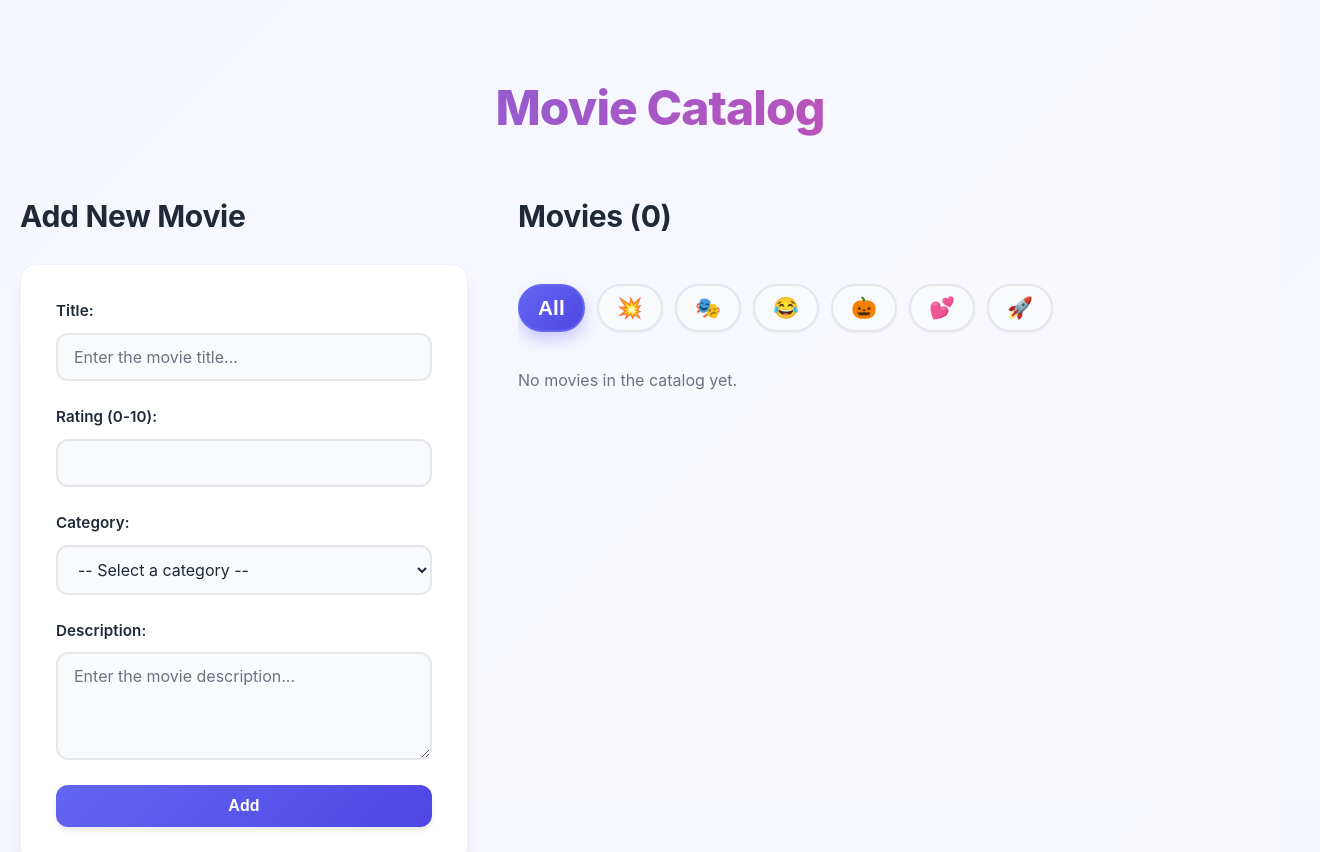
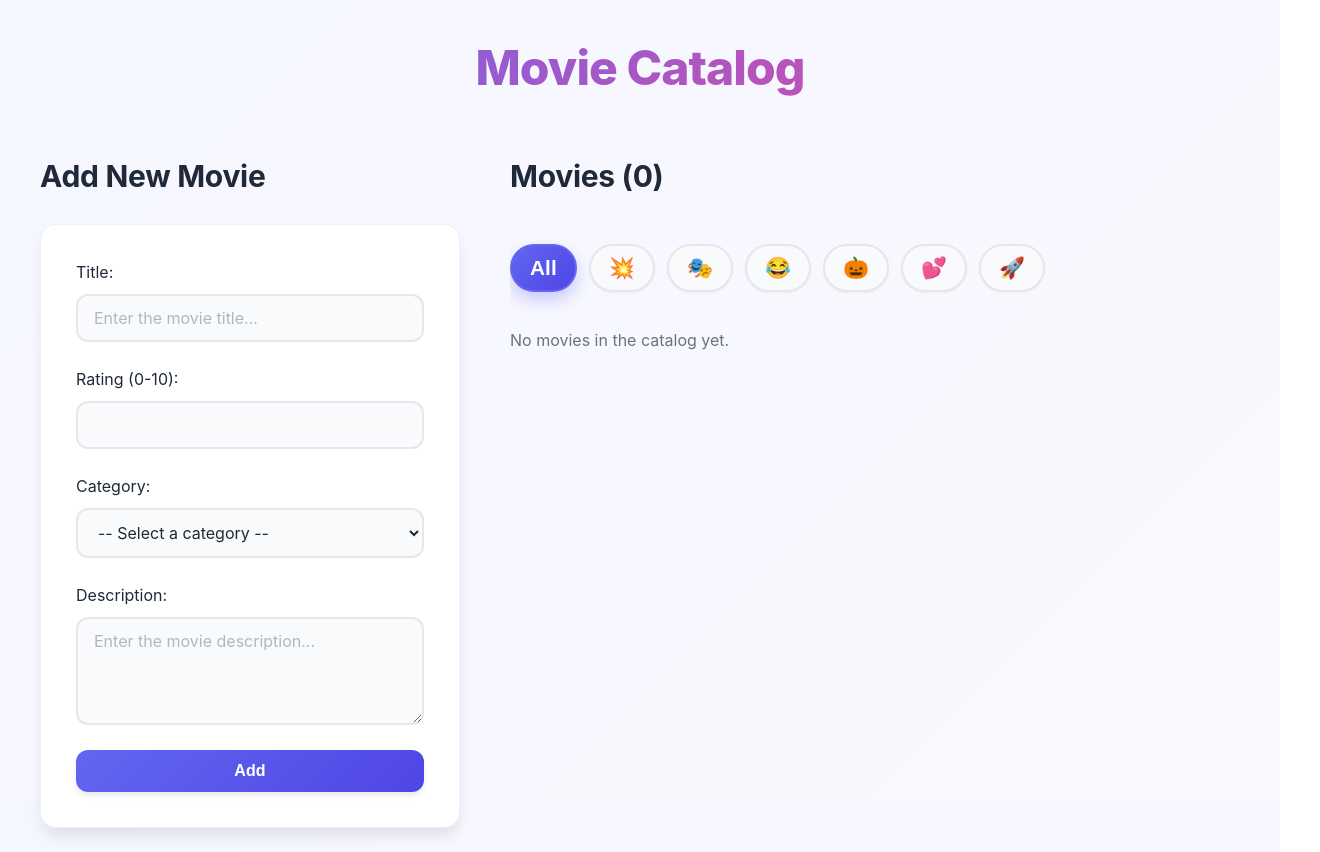
Before and after one commit to janossandor3/session-1-homework, a React (Vite) app: page / in a window 1280 px wide. Shown: the top 852 px of the page, 1320 px wide, since content can reach past the window. Built offline with nearby package versions, Linux system fonts and the light colour scheme.

Commit message:
Final changes

```diff
--- a/src/App.css
+++ b/src/App.css
@@ -1,18 +1,13 @@
-/* Global Layout & Base Styles */
-
 .container {
-  width: 100%;
-  max-width: 1400px;
+  padding-left: 40px;
+  padding-right: 40px;
+  padding-bottom: 100px;
   margin: 0 auto;
-  padding: 40px 20px;
   display: flex;
   flex-direction: column;
-  align-items: stretch;
-  min-height: 100vh;
 }
 
 h1 {
-  color: var(--text-primary);
   text-align: center;
   margin-bottom: 50px;
   font-size: 3rem;
@@ -42,7 +37,7 @@ p {
 .app-layout {
   display: flex;
   flex-direction: column;
-  gap: 40px;
+  gap: 400px;
   align-items: stretch;
   width: 100%;
   flex: 1;
@@ -77,24 +72,6 @@ p {
   }
 }
 
-/* Form Base Styles */
-form {
-  background: var(--bg-primary);
-  padding: 35px;
-  border-radius: var(--radius-lg);
-  width: 100%;
-  box-sizing: border-box;
-  box-shadow: var(--shadow-lg);
-  border: 1px solid rgba(99, 102, 241, 0.1);
-}
-
-label {
-  color: var(--text-primary);
-  font-weight: 600;
-  font-size: 0.95rem;
-  letter-spacing: 0.005em;
-}
-
 input,
 select,
 textarea {
@@ -112,7 +89,7 @@ textarea {
 
 input::placeholder,
 textarea::placeholder {
-  color: var(--text-secondary);
+  color: var(--text-tertiary);
 }
 
 input:hover,
@@ -131,7 +108,6 @@ textarea:focus {
   box-shadow: 0 0 0 4px rgba(99, 102, 241, 0.1);
 }
 
-/* Button Base Styles */
 button {
   background: linear-gradient(135deg, var(--primary) 0%, var(--primary-dark) 100%);
   color: white;
--- a/src/App.tsx
+++ b/src/App.tsx
@@ -1,6 +1,5 @@
 import './App.css'
-import { useState } from 'react'
-import { useMovies } from './features/movies'
+import { useMovies, useEditingMovie } from './features/movies'
 import type { Movie } from './features/movies'
 import { MovieForm } from './features/movies/components/MovieForm/MovieForm'
 import { MovieList } from './features/movies/components/MovieList/MovieList'
@@ -8,34 +7,34 @@ import { useI18n } from './i18n/useI18n'
 
 function App() {
   const { movies, setMovies } = useMovies()
-  const { t } = useI18n()
-  const [editingMovie, setEditingMovie] = useState<Movie | null>(null)
+  const { editingMovie, startEditing, stopEditing } = useEditingMovie()
+  const { localized } = useI18n()
 
-  const handleAddMovie = (newMovie: Movie) => {
+  function handleAddMovie(newMovie: Movie) {
     setMovies([...movies, newMovie])
-    setEditingMovie(null)
+    stopEditing()
   }
 
-  const handleUpdateMovie = (updatedMovie: Movie) => {
+  function handleUpdateMovie(updatedMovie: Movie) {
     setMovies(movies.map((movie) => (movie.id === updatedMovie.id ? updatedMovie : movie)))
-    setEditingMovie(null)
+    stopEditing()
   }
 
-  const handleDeleteMovie = (id: string) => {
+  function handleDeleteMovie(id: string) {
     setMovies(movies.filter((movie) => movie.id !== id))
   }
 
-  const handleEditClick = (movie: Movie) => {
-    setEditingMovie(movie)
+  function handleEditClick(movie: Movie) {
+    startEditing(movie)
   }
 
-  const handleCancelEdit = () => {
-    setEditingMovie(null)
+  function handleCancelEdit() {
+    stopEditing()
   }
 
   return (
     <div className="container">
-      <h1>{t('app.title')}</h1>
+      <h1>{localized('app.title')}</h1>
       <div className="app-layout">
         <div className="form-section">
           <MovieForm
--- a/src/features/movies/components/CategoryFilter/CategoryFilter.tsx
+++ b/src/features/movies/components/CategoryFilter/CategoryFilter.tsx
@@ -16,16 +16,16 @@ interface CategoryFilterProps {
 }
 
 export function CategoryFilter({ selectedCategory, onCategoryChange }: CategoryFilterProps) {
-  const { t } = useI18n()
+  const { localized } = useI18n()
 
   const categories = [
-    { value: '', label: t('form.options.no_filter'), emoji: t('form.options.no_filter') },
-    { value: 'action', label: t('form.options.action'), emoji: CATEGORY_EMOJIS.action },
-    { value: 'drama', label: t('form.options.drama'), emoji: CATEGORY_EMOJIS.drama },
-    { value: 'comedy', label: t('form.options.comedy'), emoji: CATEGORY_EMOJIS.comedy },
-    { value: 'horror', label: t('form.options.horror'), emoji: CATEGORY_EMOJIS.horror },
-    { value: 'romance', label: t('form.options.romance'), emoji: CATEGORY_EMOJIS.romance },
-    { value: 'scifi', label: t('form.options.scifi'), emoji: CATEGORY_EMOJIS.scifi },
+    { value: '', label: localized('form.options.no_filter'), emoji: localized('form.options.no_filter') },
+    { value: 'action', label: localized('form.options.action'), emoji: CATEGORY_EMOJIS.action },
+    { value: 'drama', label: localized('form.options.drama'), emoji: CATEGORY_EMOJIS.drama },
+    { value: 'comedy', label: localized('form.options.comedy'), emoji: CATEGORY_EMOJIS.comedy },
+    { value: 'horror', label: localized('form.options.horror'), emoji: CATEGORY_EMOJIS.horror },
+    { value: 'romance', label: localized('form.options.romance'), emoji: CATEGORY_EMOJIS.romance },
+    { value: 'scifi', label: localized('form.options.scifi'), emoji: CATEGORY_EMOJIS.scifi },
   ]
 
   return (
--- a/src/features/movies/components/MovieForm/MovieForm.tsx
+++ b/src/features/movies/components/MovieForm/MovieForm.tsx
@@ -11,7 +11,8 @@ interface MovieFormProps {
 }
 
 export function MovieForm({ editingMovie, onAddMovie, onUpdateMovie, onCancel }: MovieFormProps) {
-  const { t } = useI18n()
+  const { localized } = useI18n()
+
   const [formData, setFormData] = useState({
     title: '',
     rating: '',
@@ -32,7 +33,7 @@ export function MovieForm({ editingMovie, onAddMovie, onUpdateMovie, onCancel }:
     }
   }, [editingMovie])
 
-  const handleInputChange = (e: React.ChangeEvent<HTMLInputElement | HTMLSelectElement | HTMLTextAreaElement>) => {
+  function handleInputChange(e: React.ChangeEvent<HTMLInputElement | HTMLSelectElement | HTMLTextAreaElement>) {
     const { name, value } = e.target
     setFormData((prev) => ({
       ...prev,
@@ -40,21 +41,19 @@ export function MovieForm({ editingMovie, onAddMovie, onUpdateMovie, onCancel }:
     }))
   }
 
-  const handleSubmit = (e: React.SyntheticEvent<HTMLFormElement>) => {
-    e.preventDefault()
+  function handleSubmit(event: React.SyntheticEvent<HTMLFormElement>) {
+    event.preventDefault()
 
     if (!formData.title.trim() || !formData.category.trim() || !formData.rating) {
-      alert(t('form.validation'))
+      alert(localized('form.validation'))
       return
     }
-
-    const ratingNumber = Number(formData.rating)
 
     if (editingMovie) {
       onUpdateMovie({
         id: editingMovie.id,
         title: formData.title,
-        rating: ratingNumber,
+        rating: Number(formData.rating),
         category: formData.category,
         description: formData.description,
       })
@@ -62,7 +61,7 @@ export function MovieForm({ editingMovie, onAddMovie, onUpdateMovie, onCancel }:
       const newMovie: Movie = {
         id: crypto.randomUUID(),
         title: formData.title,
-        rating: ratingNumber,
+        rating: Number(formData.rating),
         category: formData.category,
         description: formData.description,
       }
@@ -74,22 +73,22 @@ export function MovieForm({ editingMovie, onAddMovie, onUpdateMovie, onCancel }:
 
   return (
     <div>
-      <h2>{editingMovie ? t('form.editTitle') : t('form.addTitle')}</h2>
+      <h2>{editingMovie ? localized('form.editTitle') : localized('form.addTitle')}</h2>
       <form onSubmit={handleSubmit}>
         <div className="form-group">
-          <label htmlFor="title">{t('form.labels.movieTitle')}</label>
+          <label htmlFor="title">{localized('form.labels.movieTitle')}</label>
           <input
             type="text"
             id="title"
             name="title"
             value={formData.title}
             onChange={handleInputChange}
-            placeholder={t('form.placeholders.movieTitle')}
+            placeholder={localized('form.placeholders.movieTitle')}
           />
         </div>
 
         <div className="form-group">
-          <label htmlFor="rating">{t('form.labels.rating')}</label>
+          <label htmlFor="rating">{localized('form.labels.rating')}</label>
           <input
             type="number"
             id="rating"
@@ -102,42 +101,41 @@ export function MovieForm({ editingMovie, onAddMovie, onUpdateMovie, onCancel }:
         </div>
 
         <div className="form-group">
-          <label htmlFor="category">{t('form.labels.category')}</label>
+          <label htmlFor="category">{localized('form.labels.category')}</label>
           <select
             id="category"
             name="category"
             value={formData.category}
             onChange={handleInputChange}
           >
-            <option value="">{t('form.options.selectCategory')}</option>
-            <option value="action">{t('form.options.action')}</option>
-            <option value="drama">{t('form.options.drama')}</option>
-            <option value="comedy">{t('form.options.comedy')}</option>
-            <option value="horror">{t('form.options.horror')}</option>
-            <option value="romance">{t('form.options.romance')}</option>
-            <option value="scifi">{t('form.options.scifi')}</option>
+            <option value="">{localized('form.options.selectCategory')}</option>
+            <option value="action">{localized('form.options.action')}</option>
+            <option value="drama">{localized('form.options.drama')}</option>
+            <option value="comedy">{localized('form.options.comedy')}</option>
+            <option value="horror">{localized('form.options.horror')}</option>
+            <option value="romance">{localized('form.options.romance')}</option>
+            <option value="scifi">{localized('form.options.scifi')}</option>
           </select>
         </div>
 
         <div className="form-group">
-          <label htmlFor="description">{t('form.labels.description')}</label>
+          <label htmlFor="description">{localized('form.labels.description')}</label>
           <textarea
             id="description"
             name="description"
             value={formData.description}
             onChange={handleInputChange}
-            placeholder={t('form.placeholders.description')}
+            placeholder={localized('form.placeholders.description')}
             rows={4}
           />
         </div>
-
         <div className="form-buttons">
           <button type="submit" className="submit-button">
-            {editingMovie ? t('form.saveButton') : t('form.addButton')}
+            {editingMovie ? localized('form.saveButton') : localized('form.addButton')}
           </button>
           {editingMovie && (
             <button type="button" className="cancel-button" onClick={onCancel}>
-              {t('form.cancelButton')}
+              {localized('form.cancelButton')}
             </button>
           )}
         </div>
--- a/src/features/movies/components/MovieItem/MovieItem.tsx
+++ b/src/features/movies/components/MovieItem/MovieItem.tsx
@@ -9,7 +9,7 @@ interface MovieItemProps {
 }
 
 export function MovieItem({ movie, onEdit, onDelete }: MovieItemProps) {
-  const { t } = useI18n()
+  const { localized } = useI18n()
 
   const renderRating = (rating: number) => {
     const stars = Math.round(rating / 2)
@@ -21,19 +21,23 @@ export function MovieItem({ movie, onEdit, onDelete }: MovieItemProps) {
     <div className="movie-item">
       <div className="movie-header">
         <h3>{movie.title}</h3>
-        <span className="movie-rating">{renderRating(movie.rating)} {movie.rating}/10</span>
+        <span className="movie-rating">
+          {renderRating(movie.rating)} {movie.rating}/10
+        </span>
       </div>
+
       {movie.description && (
         <p className="movie-description">{movie.description}</p>
       )}
+
       <div className="movie-buttons">
         <span className="category-badge">{movie.category}</span>
         <div className="action-buttons">
           <button className="edit-button" onClick={() => onEdit(movie)}>
-            {t('list.editButton')}
+            {localized('list.editButton')}
           </button>
           <button className="delete-button" onClick={() => onDelete(movie.id)}>
-            {t('list.deleteButton')}
+            {localized('list.deleteButton')}
           </button>
         </div>
       </div>
--- a/src/features/movies/components/MovieList/MovieList.css
+++ b/src/features/movies/components/MovieList/MovieList.css
@@ -1,6 +1,4 @@
 .movie-list {
-  display: grid;
-  grid-template-columns:auto;
-  gap: 60px;
+  display: table;
   width: 100%;
 }
--- a/src/features/movies/components/MovieList/MovieList.tsx
+++ b/src/features/movies/components/MovieList/MovieList.tsx
@@ -12,23 +12,29 @@ interface MovieListProps {
 }
 
 export function MovieList({ movies, onEditMovie, onDeleteMovie }: MovieListProps) {
-  const { t } = useI18n()
+  const { localized } = useI18n()
   const [selectedCategory, setSelectedCategory] = useState('')
-
   const filteredMovies = selectedCategory
     ? movies.filter((movie) => movie.category === selectedCategory)
     : movies
 
   return (
     <div>
-      <h2>{t('list.title')} ({filteredMovies.length})</h2>
+      <h2>{localized('list.title')} ({filteredMovies.length})</h2>
+
       <CategoryFilter selectedCategory={selectedCategory} onCategoryChange={setSelectedCategory} />
+
       {filteredMovies.length === 0 ? (
-        <p>{t('list.empty')}</p>
+        <p>{localized('list.empty')}</p>
       ) : (
         <div className="movie-list">
           {filteredMovies.map((movie) => (
-            <MovieItem key={movie.id} movie={movie} onEdit={onEditMovie} onDelete={onDeleteMovie} />
+            <MovieItem
+              key={movie.id}
+              movie={movie}
+              onEdit={onEditMovie}
+              onDelete={onDeleteMovie}
+            />
           ))}
         </div>
       )}
--- a/src/features/movies/hooks.ts
+++ b/src/features/movies/hooks.ts
@@ -13,3 +13,17 @@ export function useMovies() {
 
   return { movies, setMovies }
 }
+
+export function useEditingMovie() {
+  const [editingMovie, setEditingMovie] = useState<Movie | null>(null)
+
+  function startEditing(movie: Movie) {
+    setEditingMovie(movie)
+  }
+
+  function stopEditing() {
+    setEditingMovie(null)
+  }
+
+  return { editingMovie, startEditing, stopEditing }
+}
--- a/src/features/movies/index.ts
+++ b/src/features/movies/index.ts
@@ -1,2 +1,2 @@
-export { useMovies } from './hooks'
+export { useMovies, useEditingMovie } from './hooks'
 export type { Movie } from './types'
--- a/src/i18n/useI18n.ts
+++ b/src/i18n/useI18n.ts
@@ -1,19 +1,15 @@
-import React, { createContext, useContext, useState } from 'react'
+import React, { createContext, useContext } from 'react'
 import type { ReactNode } from 'react'
 import en from './en.json'
 import hu from './hu.json'
 
-type Language = 'en' | 'hu'
-
 interface I18nContextType {
-  language: Language
-  setLanguage: (lang: Language) => void
-  t: (key: string) => string
+  readonly localized: (key: string) => string
 }
 
 const I18nContext = createContext<I18nContextType | undefined>(undefined)
-
 const translations = { en, hu }
+const language = navigator.language.startsWith('hu') ? 'hu' : 'en'
 
 function getNestedValue(obj: Record<string, any>, path: string): string {
   let current: any = obj
@@ -23,20 +19,14 @@ function getNestedValue(obj: Record<string, any>, path: string): string {
   return (current as string) || path
 }
 
+function localized(key: string): string {
+    return getNestedValue(translations[language], key)
+}
+
 export function I18nProvider({ children }: { children: ReactNode }): React.ReactElement {
-  const [language, setLanguage] = useState<Language>(() => {
-    const browserLang = navigator.language.startsWith('hu') ? 'hu' : 'en'
-    return browserLang
-  })
-
-  const t = (key: string): string => {
-    return getNestedValue(translations[language], key)
-  }
-
-  const value: I18nContextType = { language, setLanguage, t }
   return React.createElement(
     I18nContext.Provider,
-    { value },
+    { value: { localized } },
     children
   )
 }
--- a/src/index.css
+++ b/src/index.css
@@ -17,6 +17,7 @@
   --bg-tertiary: #F3F4F6;
   --text-primary: #1F2937;
   --text-secondary: #6B7280;
+  --text-tertiary: #b1b7c2;
   --border-color: #E5E7EB;
 
   /* Shadows */
```
